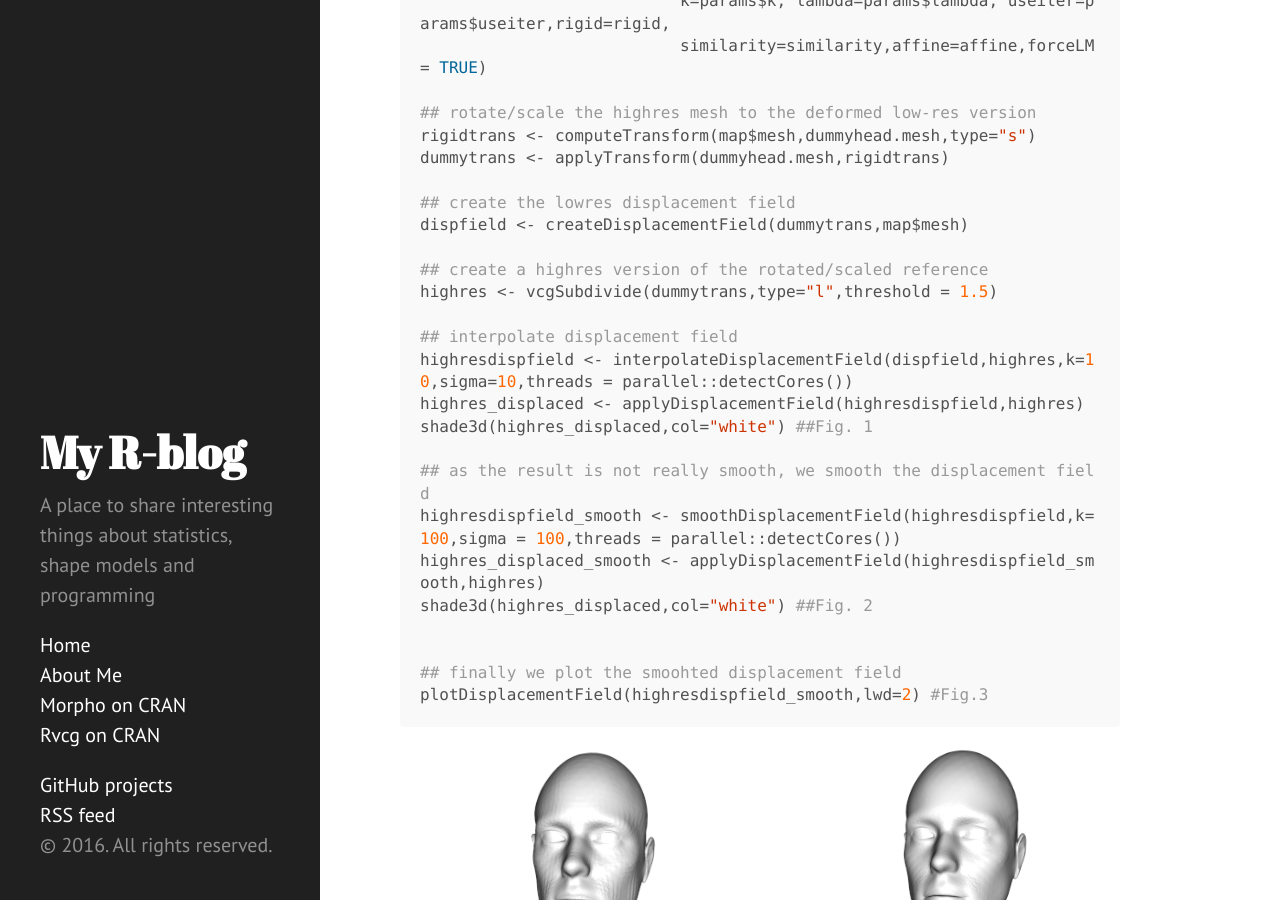
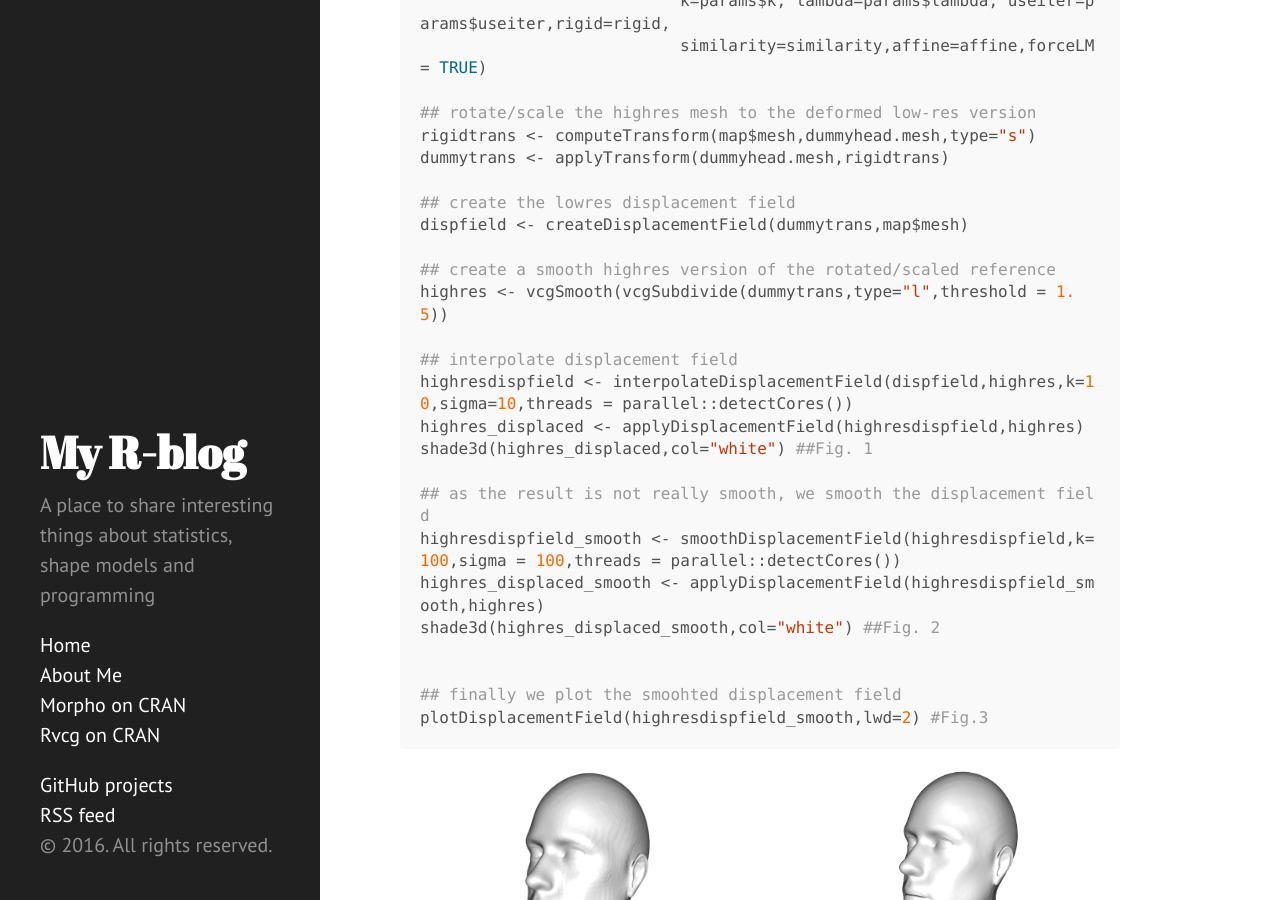
Before and after one commit to zarquon42b/zarquon42b.github.io, a Jekyll site: the page built from _posts/2016-03-01-displacementfieldsupdate.md, in a window 1280 px wide and 900 px high, scrolled down 1363 px. Built offline with Jekyll 4.4.1, drawn with Linux system fonts in a browser that asks for light colours; nearby versions of some CDN libraries; formulas are drawn with MathJax 3; comment, search, counter and statistics services are not loaded.

```diff
--- a/_posts/2016-03-01-displacementfieldsupdate.md
+++ b/_posts/2016-03-01-displacementfieldsupdate.md
@@ -54,8 +54,8 @@ dummytrans <- applyTransform(dummyhead.mesh,rigidtrans)
 ## create the lowres displacement field
 dispfield <- createDisplacementField(dummytrans,map$mesh)
 
-## create a highres version of the rotated/scaled reference
-highres <- vcgSubdivide(dummytrans,type="l",threshold = 1.5)
+## create a smooth highres version of the rotated/scaled reference
+highres <- vcgSmooth(vcgSubdivide(dummytrans,type="l",threshold = 1.5))
 
 ## interpolate displacement field
 highresdispfield <- interpolateDisplacementField(dispfield,highres,k=10,sigma=10,threads = parallel::detectCores())
@@ -65,7 +65,7 @@ shade3d(highres_displaced,col="white") ##Fig. 1
 ## as the result is not really smooth, we smooth the displacement field
 highresdispfield_smooth <- smoothDisplacementField(highresdispfield,k=100,sigma = 100,threads = parallel::detectCores())
 highres_displaced_smooth <- applyDisplacementField(highresdispfield_smooth,highres)
-shade3d(highres_displaced,col="white") ##Fig. 2
+shade3d(highres_displaced_smooth,col="white") ##Fig. 2
 
 
 ## finally we plot the smoohted displacement field
```
Also changed, not shown: resources/images/displace_coarse.png, resources/images/displace_smooth.png.
